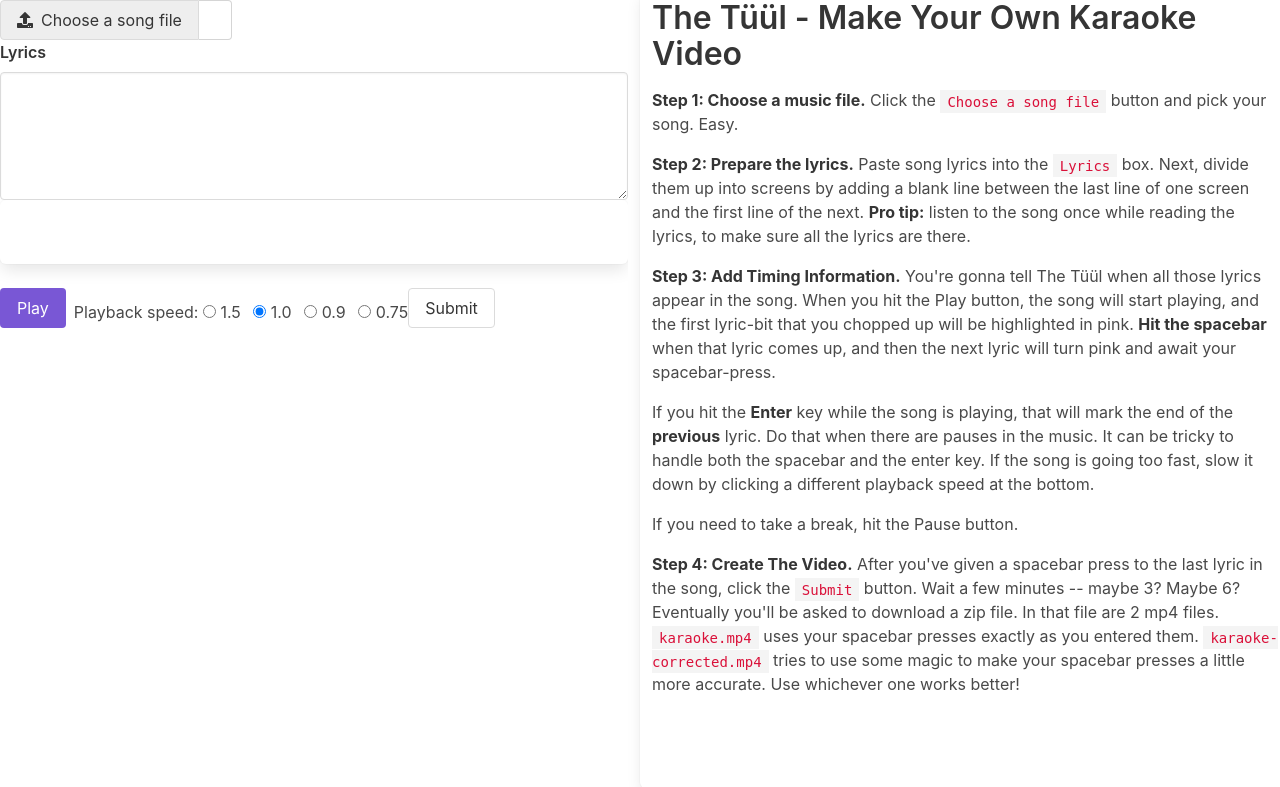
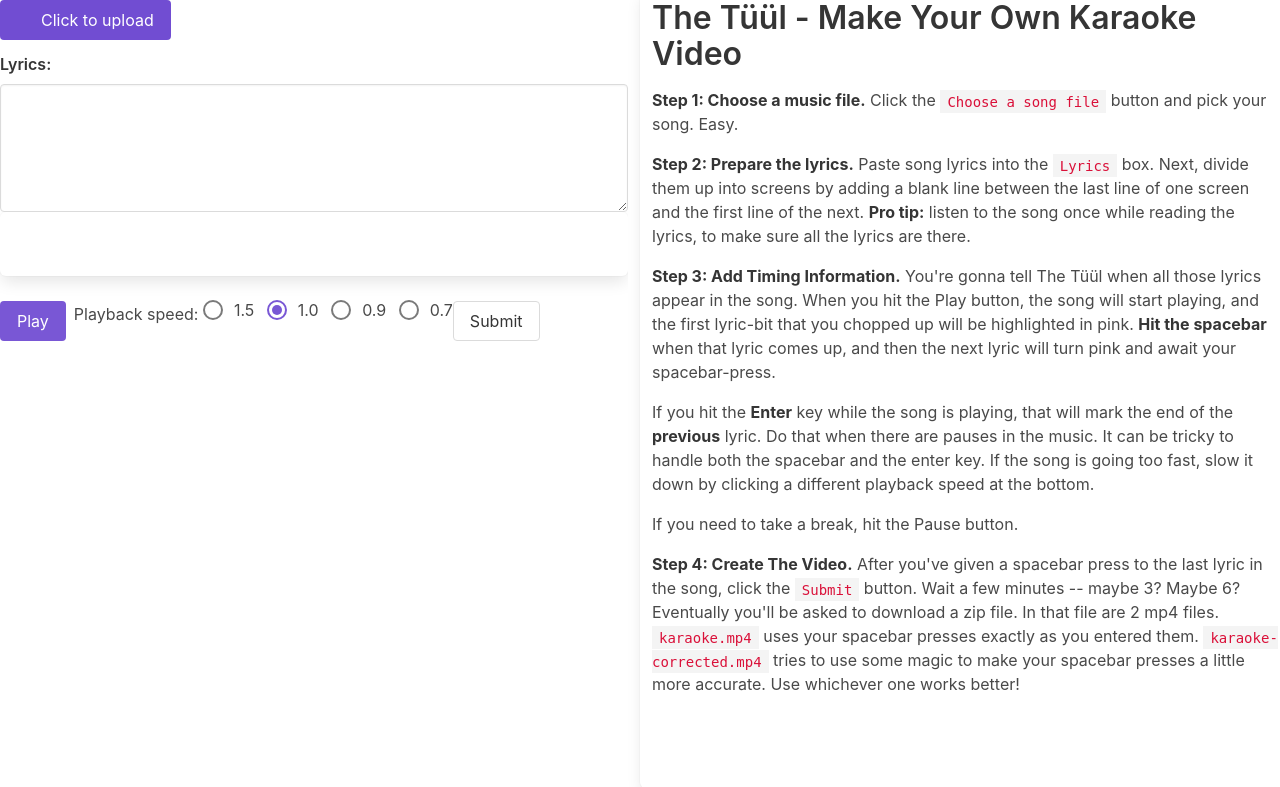
Before and after one commit to incidentist/the_tuul, a Django app: template api/templates/index.html in a window 1280 px wide. Shown: the top 787 px of the page. Run offline with Django 3.2, Linux system fonts and the light colour scheme; the template is opened without the code that fills it, so the values that code supplies are empty; some libraries are stand-ins or nearby versions.

Commit message:
Convert to Buefy

```diff
--- a/api/static/timings-ui.js
+++ b/api/static/timings-ui.js
@@ -1,3 +1,7 @@
+Vue.use(Buefy, {
+    defaultIconPack: 'fas'
+});
+
 class TimingsList {
     constructor() {
         this._timings = [];
@@ -77,12 +81,12 @@
             isPlaying: false,
             isSubmitting: false,
             currentPlaybackTime: 0.0,
+            playbackRate: 1.0,
             timings: new TimingsList()
         }
     },
     mounted() {
         window.addEventListener('keydown', this.onKeyDown);
-        this.loadSong();
     },
     computed: {
         songUrl() {
@@ -107,24 +111,12 @@
             if (newVal) {
                 this.$refs.audio.src = URL.createObjectURL(newVal);
             }
+        },
+        playbackRate(newRate) {
+            this.$refs.audio.playbackRate = parseFloat(newRate);
         }
     },
     methods: {
-        // async loadLyrics() {
-        //     const response = await fetch('/lyrics.txt');
-        //     console.log(response);
-        //     this.lyricSegments = this.parseLyricSegments(await response.text());
-        // },
-        async onSongFileChange(e) {
-            if (this.$refs.songFileInput.files.length == 1) {
-                this.songFile = this.$refs.songFileInput.files[0];
-            }
-        },
-        async loadSong() {
-            // const response = await fetch(this.songUrl, {});
-            // this.songStream = await response.blob();
-            // this.$refs.audio.src = URL.createObjectURL(this.songStream);
-        },
         // Parse marked up lyrics into segments.
         // Line breaks separate segments.
         // Double line breaks separate screens.
@@ -154,9 +146,6 @@
             return segments;
         },
         advanceToNextSegment(keyCode) {
-            // if (this.currentSegment == this.lyricSegments.length) {
-            //     this.timings.add(this.currentSegment, 40, )
-            // }
             if (this.currentSegment >= this.lyricSegments.length) {
                 // we're done
                 return;
--- a/api/templates/index.html
+++ b/api/templates/index.html
@@ -66,48 +66,46 @@
     <div class="wrapper">
     <audio ref="audio" @timeupdate="onAudioTimeUpdate"></audio>
     <fieldset class="fieldset">
-    <div class="file has-name">
-  <label class="file-label">
-    <input class="file-input" ref="songFileInput" type="file" @change="onSongFileChange" name="resume">
-    <span class="file-cta">
-      <span class="file-icon">
-        <i class="fas fa-upload"></i>
-      </span>
-      <span class="file-label">
-        Choose a song file
-      </span>
-    </span>
-    <span ref="songFileName" class="file-name">
-      {{ songFile ? songFile.name : "" }}
-    </span>
-  </label>
-</div>
-<div class="field">
-<label class="label">Lyrics</label>
-<div class="control">
-        <textarea v-model="lyricText" id="lyrics-input" class="textarea"></textarea>
-        </div>
-        </div>
+
+    <b-field class="file is-primary" :class="{'has-name': !!songFile}">
+        <b-upload v-model="songFile" class="file-label">
+            <span class="file-cta">
+                <b-icon class="file-icon" icon="audiotrack"></b-icon>
+                <span class="file-label">Click to upload</span>
+            </span>
+            <span class="file-name" v-if="songFile">
+                {{ songFile.name }}
+            </span>
+        </b-upload>
+    </b-field>
+    <b-field label="Lyrics:">
+        <b-input type="textarea" v-model="lyricText"></b-input>
+    </b-field>
+
     </fieldset>
         <lyric-display :lyric-segments="lyricSegments" :current-segment="currentSegment" @keydown="onKeyDown">
         </lyric-display>
         <div class="buttons">
-            <button class="button is-primary" @click="playPause">
+            <b-button type="is-primary" @click="playPause">
                 {{ isPlaying ? "Pause" : "Play" }}
-            </button>
-            <div class="control">
-                Playback speed:
-                <label class="radio">
-                <input type="radio" @click="changeRate" name="playbackRate" value="1.5"/> 1.5</label>
-                <label class="radio">
-                <input type="radio" checked @click="changeRate" name="playbackRate" value="1.0"/> 1.0</label>
-                <label class="radio">
-                <input type="radio" @click="changeRate" name="playbackRate" value="0.9"/> 0.9</label>
-                <label class="radio">
-                <input type="radio" @click="changeRate" name="playbackRate" value="0.75"/> 0.75</label>
+            </b-button>
+            <div class="block">
+                <label>Playback speed:</label>
+                <b-radio v-model="playbackRate" :native-value="1.5">
+                    1.5
+                </b-radio>
+                <b-radio v-model="playbackRate" :native-value="1.0">
+                    1.0
+                </b-radio>
+                <b-radio v-model="playbackRate" :native-value="0.9">
+                    0.9
+                </b-radio>
+                <b-radio v-model="playbackRate" :native-value="0.7">
+                    0.7
+                </b-radio>
             </div>
 
-        <button class="button" :loading="isSubmitting" @click="submitTimings" :disabled="!hasCompleteTimings && !isSubmitting">Submit</button>
+        <b-button  :loading="isSubmitting" @click="submitTimings" :disabled="!hasCompleteTimings && !isSubmitting">Submit</b-button>
     </div>
     </div>
     </script>
```
